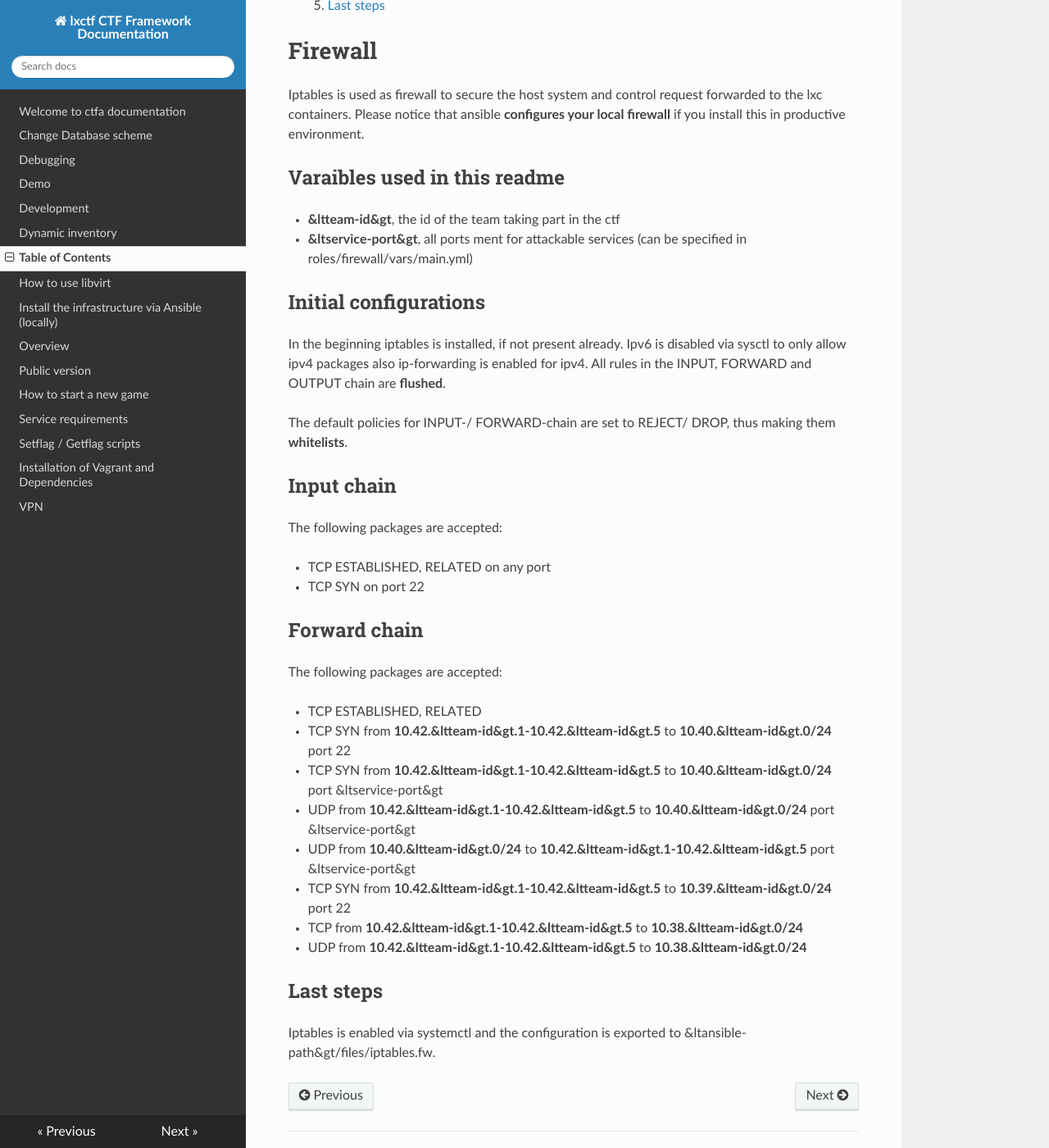
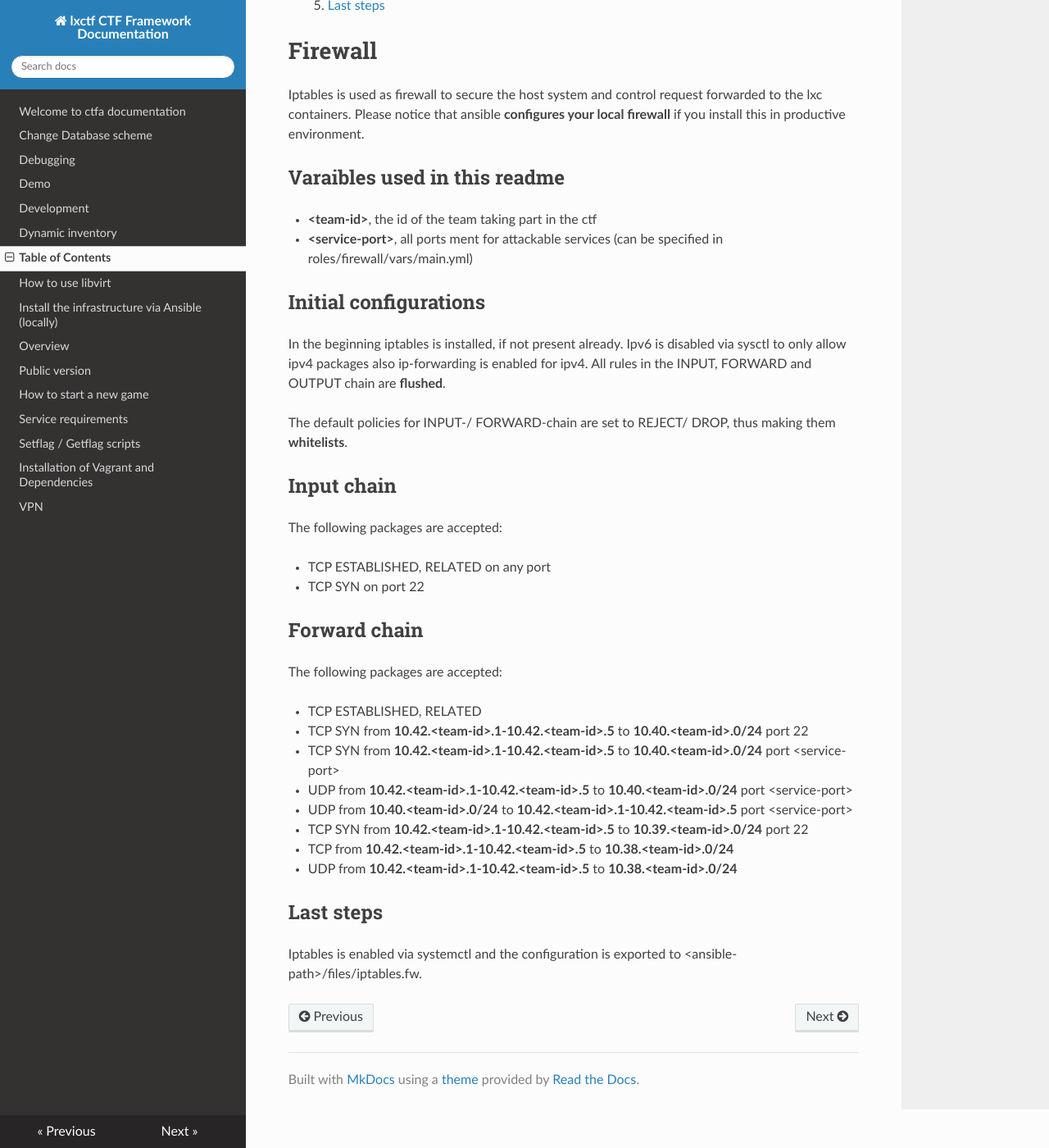
Before and after one commit to hsasctf/lxctf, an MkDocs documentation site: the page built from docs/firewall.md, in a window 1280 px wide and 1400 px high, scrolled down 297 px. Shown: the whole window at 82% size. Built offline with MkDocs 1.6.1, drawn with Linux system fonts in a browser that asks for light colours; nearby versions of some CDN libraries.

Commit message:
Fixed the &lt and &gt

```diff
--- a/docs/firewall.md
+++ b/docs/firewall.md
@@ -21,8 +21,8 @@
 
 ## Varaibles used in this readme
 
--   **&ltteam-id&gt**, the id of the team taking part in the ctf
--   **&ltservice-port&gt**, all ports ment for attackable services (can be specified in roles/firewall/vars/main.yml)
+-   **&lt;team-id&gt;**, the id of the team taking part in the ctf
+-   **&lt;service-port&gt;**, all ports ment for attackable services (can be specified in roles/firewall/vars/main.yml)
 
 
 <a id="orge234c04"></a>
@@ -53,17 +53,17 @@
 The following packages are accepted:
 
 -   TCP ESTABLISHED, RELATED
--   TCP SYN from **10.42.&ltteam-id&gt.1-10.42.&ltteam-id&gt.5** to **10.40.&ltteam-id&gt.0/24** port 22
--   TCP SYN from **10.42.&ltteam-id&gt.1-10.42.&ltteam-id&gt.5** to **10.40.&ltteam-id&gt.0/24** port &ltservice-port&gt
--   UDP from **10.42.&ltteam-id&gt.1-10.42.&ltteam-id&gt.5** to **10.40.&ltteam-id&gt.0/24** port &ltservice-port&gt
--   UDP from **10.40.&ltteam-id&gt.0/24** to **10.42.&ltteam-id&gt.1-10.42.&ltteam-id&gt.5** port &ltservice-port&gt
--   TCP SYN from **10.42.&ltteam-id&gt.1-10.42.&ltteam-id&gt.5** to **10.39.&ltteam-id&gt.0/24** port 22
--   TCP from **10.42.&ltteam-id&gt.1-10.42.&ltteam-id&gt.5** to **10.38.&ltteam-id&gt.0/24**
--   UDP from **10.42.&ltteam-id&gt.1-10.42.&ltteam-id&gt.5** to **10.38.&ltteam-id&gt.0/24**
+-   TCP SYN from **10.42.&lt;team-id&gt;.1-10.42.&lt;team-id&gt;.5** to **10.40.&lt;team-id&gt;.0/24** port 22
+-   TCP SYN from **10.42.&lt;team-id&gt;.1-10.42.&lt;team-id&gt;.5** to **10.40.&lt;team-id&gt;.0/24** port &lt;service-port&gt;
+-   UDP from **10.42.&lt;team-id&gt;.1-10.42.&lt;team-id&gt;.5** to **10.40.&lt;team-id&gt;.0/24** port &lt;service-port&gt;
+-   UDP from **10.40.&lt;team-id&gt;.0/24** to **10.42.&lt;team-id&gt;.1-10.42.&lt;team-id&gt;.5** port &lt;service-port&gt;
+-   TCP SYN from **10.42.&lt;team-id&gt;.1-10.42.&lt;team-id&gt;.5** to **10.39.&lt;team-id&gt;.0/24** port 22
+-   TCP from **10.42.&lt;team-id&gt;.1-10.42.&lt;team-id&gt;.5** to **10.38.&lt;team-id&gt;.0/24**
+-   UDP from **10.42.&lt;team-id&gt;.1-10.42.&lt;team-id&gt;.5** to **10.38.&lt;team-id&gt;.0/24**
 
 
 <a id="org2688379"></a>
 
 ## Last steps
 
-Iptables is enabled via systemctl and the configuration is exported to  &ltansible-path&gt/files/iptables.fw.
+Iptables is enabled via systemctl and the configuration is exported to  &lt;ansible-path&gt;/files/iptables.fw.
```
